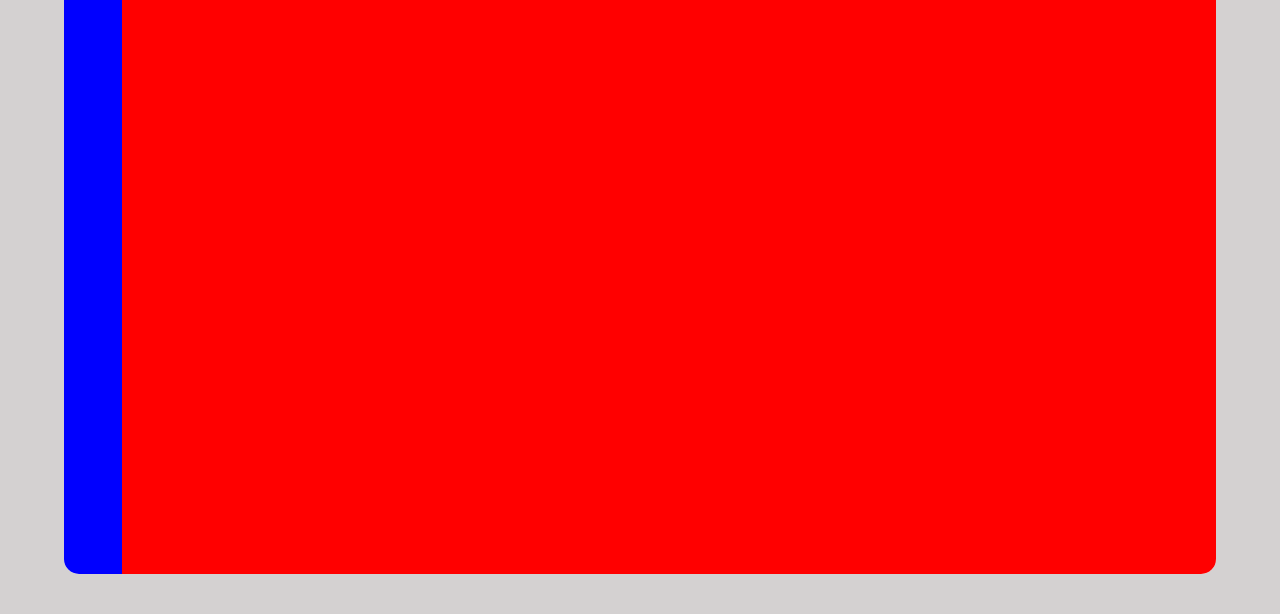
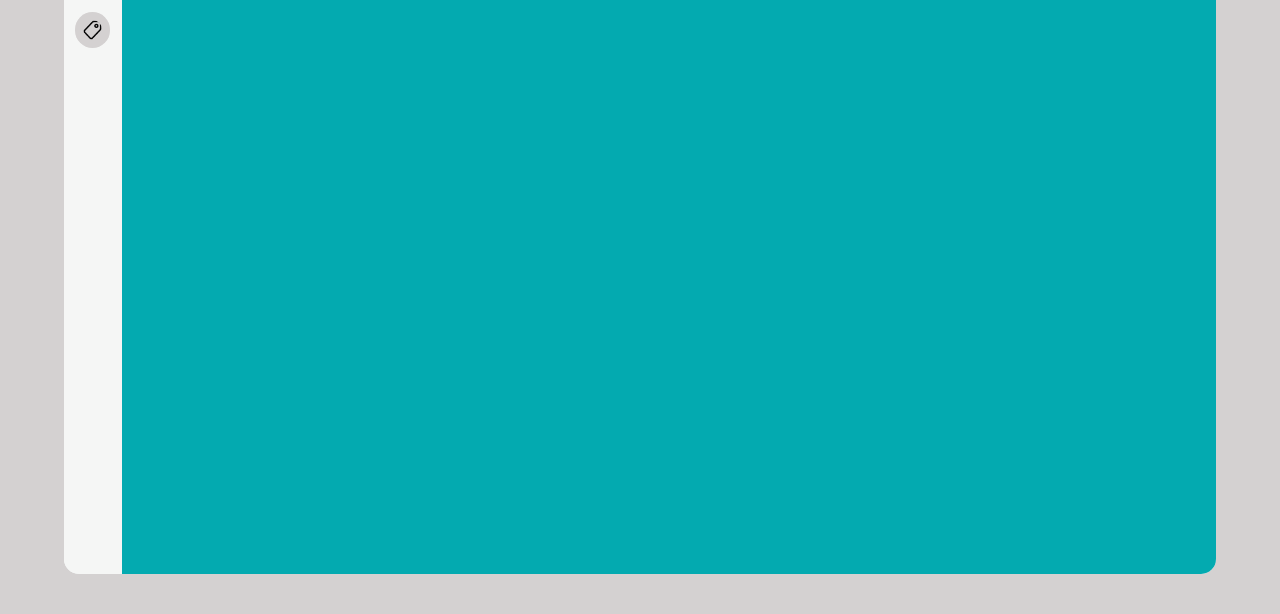
Before and after one commit to erozog125/515-mockup-web, a plain HTML site: page index.html in a window 1280 px wide. Shown: the part 186-800 px from the top of the page. Drawn offline with Linux system fonts and the light colour scheme.

Commit message:
Fase 2: Elaboración del footer

```diff
--- a/index.html
+++ b/index.html
@@ -6,11 +6,16 @@
   <meta name="viewport" content="width=device-width, initial-scale=1.0">
   <link rel="shortcut icon" href="Assets/Logo.jpeg" type="image/x-icon">
   <link rel="stylesheet" href="style.css">
+  <script src="https://kit.fontawesome.com/8ae2132bb0.js" crossorigin="anonymous"></script>
   <title>Práctica Maquetación</title>
 </head>
 <body>
   <div class="main-container">
-    <footer class="footer"></footer>
+    <footer class="footer">
+      <a title="Home" class = "icons-footer" href=""><img class="img-footer" src="Assets/IconsFooter/casa.png" alt="Home"></a>
+      <a title="Location" class = "icons-footer" href=""><img class="img-footer" src="Assets/IconsFooter/gps.png" alt="Maps"></a>
+      <a title="Tags" class = "icons-footer" href=""><img class="img-footer" src="Assets/IconsFooter/price-tag.png" alt="Tags"></a>
+    </footer>
     <div class="container-section">
       <header></header>
       <main></main>
--- a/style.css
+++ b/style.css
@@ -32,18 +32,19 @@ body {
 .footer {
   width: 5%;
   height: 100%;
-  background-color: blue;
+  background-color: #f5f6f5;
   border-top-left-radius: 15px;
   border-bottom-left-radius: 15px;
   display: flex;
   flex-direction: column;
   align-items: center;
+  padding: 1rem;
 }
 
 .container-section {
   width: 95%;
   height: 100%;
-  background-color: red;
+  background-color: #03aab0;
   border-top-right-radius: 15px;
   border-bottom-right-radius: 15px;
   display: flex;
@@ -51,3 +52,27 @@ body {
   align-items: center;
   justify-content: center;
 }
+
+.icons-footer {
+  width: 100%;
+  height: 2rem;
+  display: flex;
+  flex-direction: column;
+  align-items: center;
+  justify-content: center;
+  margin: 1rem;
+  background: none;
+}
+
+.icons-footer > .img-footer {
+  width: 2.2rem;
+  height: 2.5rem;
+  padding: 0.5rem;
+  object-fit: cover;
+  border-radius: 50%;
+}
+
+.icons-footer > .img-footer:hover {
+  cursor: pointer;
+  box-shadow: 0 0 0.5rem 0.5rem rgba(0, 0, 0, 0.5);
+}
```
Also changed, not shown: Assets/IconsFooter/casa.png (added), Assets/IconsFooter/gps.png (added), Assets/IconsFooter/price-tag.png (added).
